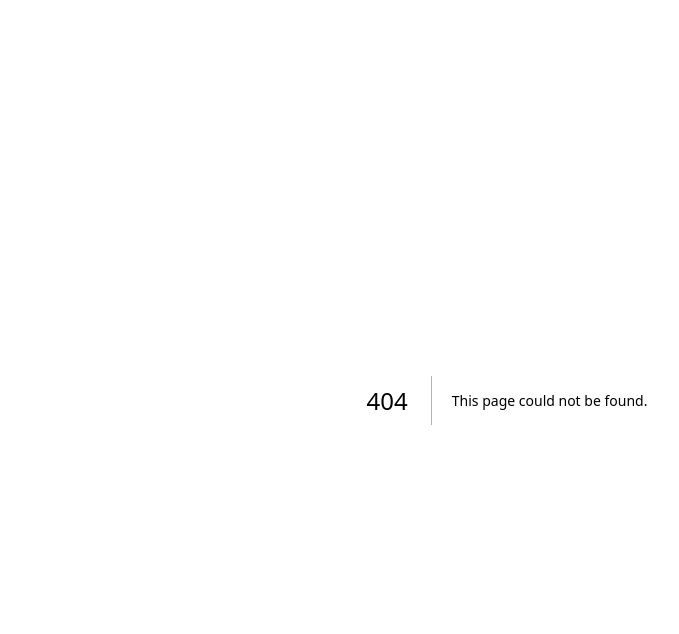
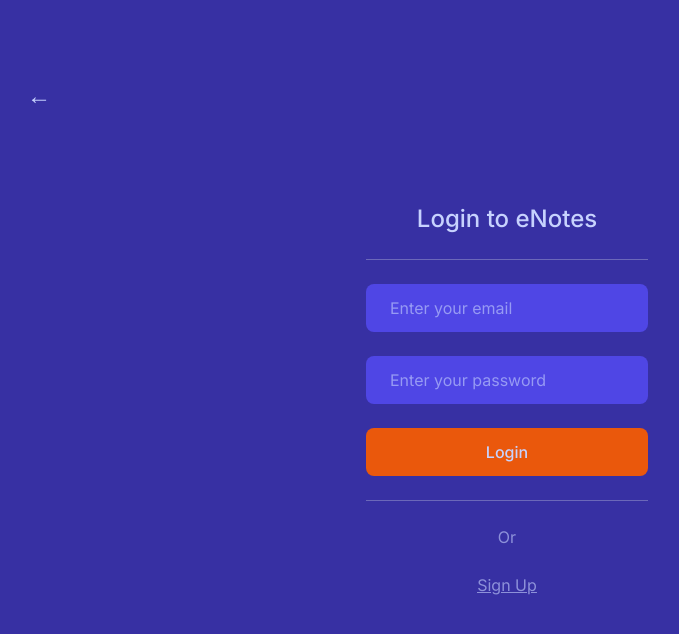
Before and after one commit to yashvdhakad/e-notes, a Next.js app: page /login in a window 1280 px wide. Before the commit this address had no page. Shown: the top 634 px of the page, without its empty margins (133-812 px from the left). Built offline with nearby package versions, Linux system fonts and the light colour scheme.

Commit message:
refactor: minor changes

```diff
--- a/app/api/createnote/route.js
+++ b/app/api/createnote/route.js
@@ -1,5 +1,5 @@
 import { connectDB } from "@/app/utils/features"
-import { Note } from "../../models/note"
+import { Note } from "../../models/Note"
 
 export const POST = async (req, res) => {
     try {
--- a/app/api/getnotes/route.js
+++ b/app/api/getnotes/route.js
@@ -1,5 +1,5 @@
 import { connectDB } from "@/app/utils/features"
-import { Note } from "../../models/note"
+import { Note } from "../../models/Note"
 
 export const GET = async (req, res) => {
     try {
--- a/app/components/CC/Buttons.jsx
+++ b/app/components/CC/Buttons.jsx
@@ -1,13 +1,7 @@
 "use client";
-
-export const Button0 = (props) => {
-    return (
-        <button onClick={props.clickHandler} className='w-full px-6 py-3 rounded-lg bg-orange-600 hover:bg-orange-700 text-base font-medium transition-all hover:scale-95' type="submit">{props.cta}</button>
-    )
-}
 
 export const Button = (props) => {
     return (
-        <button onClick={props.clickHandler} className='px-6 py-3 rounded-lg bg-orange-600 hover:bg-orange-700 text-base font-medium transition-all hover:scale-95' type="submit">{props.cta}</button>
+        <button onClick={props.clickHandler} className={`px-6 py-3 rounded-lg bg-orange-600 hover:bg-orange-700 text-base font-medium transition-all hover:scale-95 ${props.cta === 'Login' || props.cta === 'Sign Up' ? "w-full" : ""}`} type="submit">{props.cta}</button>
     )
 }
--- a/app/components/SC/Nav.jsx
+++ b/app/components/SC/Nav.jsx
@@ -3,11 +3,11 @@
 const Nav = () => {
   return (
     <nav className="w-full z-10 absolute top-0 lg:px-20 py-4 rounded-lg bg-indigo-700 flex justify-between items-center">
-        <p className="font-bold"><Link href="/">eNotes</Link></p>
-        <ul className='flex space-x-10'>
-            <li><Link href="/pages/about">About</Link></li>
-            <li><Link href="/pages/login">Login</Link></li>
-        </ul>
+      <p className="font-bold"><Link href="/">eNotes</Link></p>
+      <ul className='flex space-x-10'>
+        <li><Link href="/about">About</Link></li>
+        <li><Link href="/login">Login</Link></li>
+      </ul>
     </nav>
   )
 }
--- /dev/null
+++ b/app/context/noteContext.jsx
@@ -0,0 +1,16 @@
+"use client";
+import { createContext, useState } from "react";
+
+const Context = createContext()
+
+const ContextProvider = ({children}) => {
+    const [user, setUser] = useState({});
+
+  return (
+    <Context.Provider value={{user, setUser}}>
+        {children}
+    </Context.Provider>
+  )
+}
+
+export default ContextProvider;
--- a/app/layout.js
+++ b/app/layout.js
@@ -1,3 +1,4 @@
+import ContextProvider from './context/noteContext'
 import './globals.css'
 import { Inter, Syne } from 'next/font/google'
 
@@ -11,7 +12,11 @@
 export default function RootLayout({ children }) {
   return (
     <html lang="en">
-      <body className={inter.className}>{children}</body>
+      <body className={inter.className}>
+        <ContextProvider>
+          {children}
+        </ContextProvider>
+      </body>
     </html>
   )
 }
--- a/app/pages/login/page.jsx
+++ b/app/login/page.jsx
@@ -1,5 +1,5 @@
 'use client'
-import {Button0} from "@/app/components/CC/Buttons"
+import {Button} from "@/app/components/CC/Buttons"
 import Link from "next/link"
 
 const page = () => {
@@ -18,11 +18,11 @@
                         <input className="py-3 px-6 rounded-lg bg-indigo-600 placeholder:text-indigo-200/60" type="password" name="" placeholder="Enter your password" />
                     </div>
                     <div className="">
-                        <Button0 clickHandler={clickHandler} cta="Login" />
+                        <Button clickHandler={clickHandler} cta="Login" />
                     </div>
                     <hr className="opacity-30" />
                     <p className="opacity-60">Or</p>
-                    <div className="underline opacity-60 hover:opacity-100"><Link href="/pages/signup">Sign Up</Link></div>
+                    <div className="underline opacity-60 hover:opacity-100"><Link href="/signup">Sign Up</Link></div>
                 </div>
             </form>
         </section>
--- a/app/pages/signup/page.jsx
+++ b/app/signup/page.jsx
@@ -1,5 +1,5 @@
 'use client'
-import {Button0} from "@/app/components/CC/Buttons"
+import {Button} from "@/app/components/CC/Buttons"
 import Link from "next/link"
 
 const page = () => {
@@ -19,11 +19,11 @@
                         <input className="py-3 px-6 rounded-lg bg-indigo-600 placeholder:text-indigo-200/60" type="password" name="" placeholder="Enter your password" />
                     </div>
                     <div className="">
-                        <Button0 clickHandler={clickHandler} cta="Sign Up" />
+                        <Button clickHandler={clickHandler} cta="Sign Up" />
                     </div>
                     <hr className="opacity-30" />
                     <p className="opacity-60">Or</p>
-                    <div className="underline opacity-60 hover:opacity-100"><Link href="/pages/login">Log In</Link></div>
+                    <div className="underline opacity-60 hover:opacity-100"><Link href="/login">Log In</Link></div>
                 </div>
             </form>
         </section>
```
Also changed, not shown: 1 other file (tests, documents, lock files or other folders).
